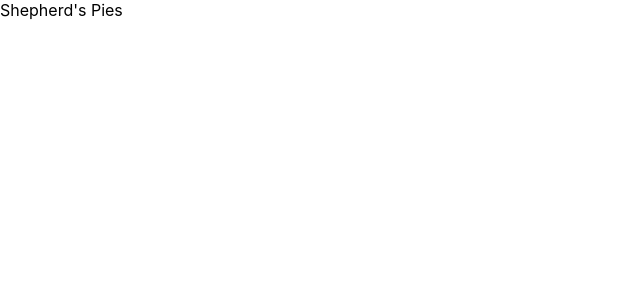
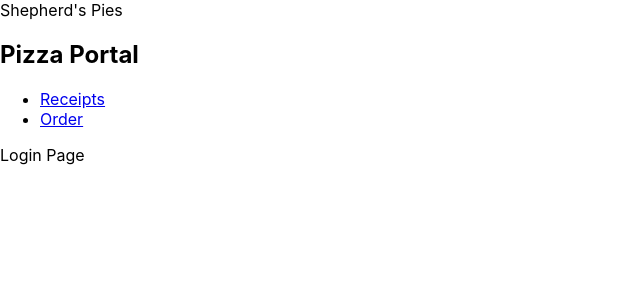
Before and after one commit to NSS-Day-Cohort-C80/Shepherds-Pie-client-tqjflp, a React (Vite) app: page / in a window 1280 px wide. Shown: the top 300 px of the page, without its empty margins (0-640 px from the left). Built offline with nearby package versions, Linux system fonts and the light colour scheme.

Commit message:
added a navbar

```diff
--- a/package.json
+++ b/package.json
@@ -8,7 +8,7 @@
     "@testing-library/user-event": "^13.5.0",
     "react": "^18.2.0",
     "react-dom": "^18.2.0",
-    "react-router-dom": "^6.21.1",
+    "react-router-dom": "^6.30.3",
     "web-vitals": "^2.1.4"
   },
   "scripts": {
--- a/src/App.jsx
+++ b/src/App.jsx
@@ -1,7 +1,24 @@
+import { Routes, Route } from "react-router-dom";
+// import Login from "./components/auth/Login";
+// import Order from "./components/Order"
+import Navbar from "./components/Navbar.jsx"
 import "./App.css";
+const Login = () => <div>Login Page</div>;
+const Receipts = () => <div>Receipts Page</div>;
+const Order = () => <div>Order Page</div>;
+function App() {
+  return (
+    <>
+      <div className="App">Shepherd's Pies</div>
+        <Navbar />
 
-function App() {
-  return <div className="App">Shepherd's Pies</div>;
+        <Routes>
+          <Route path="/" element={<Login />} />
+          <Route path="/receipts" element={<Receipts />} />
+          <Route path="/order" element={<Order />} />
+        </Routes>
+    </>
+  )
 }
 
 export default App;
--- /dev/null
+++ b/src/components/Navbar.jsx
@@ -0,0 +1,40 @@
+import { NavLink, useLocation, useNavigate } from "react-router-dom";
+
+const Navbar = () => {
+  const location = useLocation();
+  const navigate = useNavigate();
+
+  // if (location.pathname === "/login" || location.pathname === "/") return null;
+
+  const user = localStorage.getItem("learning_user");
+
+  const handleLogout = () => {
+    localStorage.removeItem("learning_user");
+    navigate("/login");
+  };
+
+  return (
+    <nav>
+      <h2>Pizza Portal</h2>
+
+      <ul>
+        <li>
+          <NavLink to="/receipts">Receipts</NavLink>
+        </li>
+        <li>
+          <NavLink to="/order">Order</NavLink>
+        </li>
+
+        {user ? (
+          <li>
+            <button onClick={handleLogout}>
+              Logout
+            </button>
+          </li>
+        ) : null}
+      </ul>
+    </nav>
+  );
+}
+
+export default Navbar;
--- a/src/index.jsx
+++ b/src/index.jsx
@@ -1,7 +1,12 @@
 import React from "react";
+import { BrowserRouter } from "react-router-dom";
 import ReactDOM from "react-dom/client";
 import "./index.css";
 import App from "./App";
 
 const root = ReactDOM.createRoot(document.getElementById("root"));
-root.render(<App />);
+root.render(
+    <BrowserRouter>
+        <App />
+    </BrowserRouter>
+);
```
Also changed, not shown: 1 other file (tests, documents, lock files or other folders).
